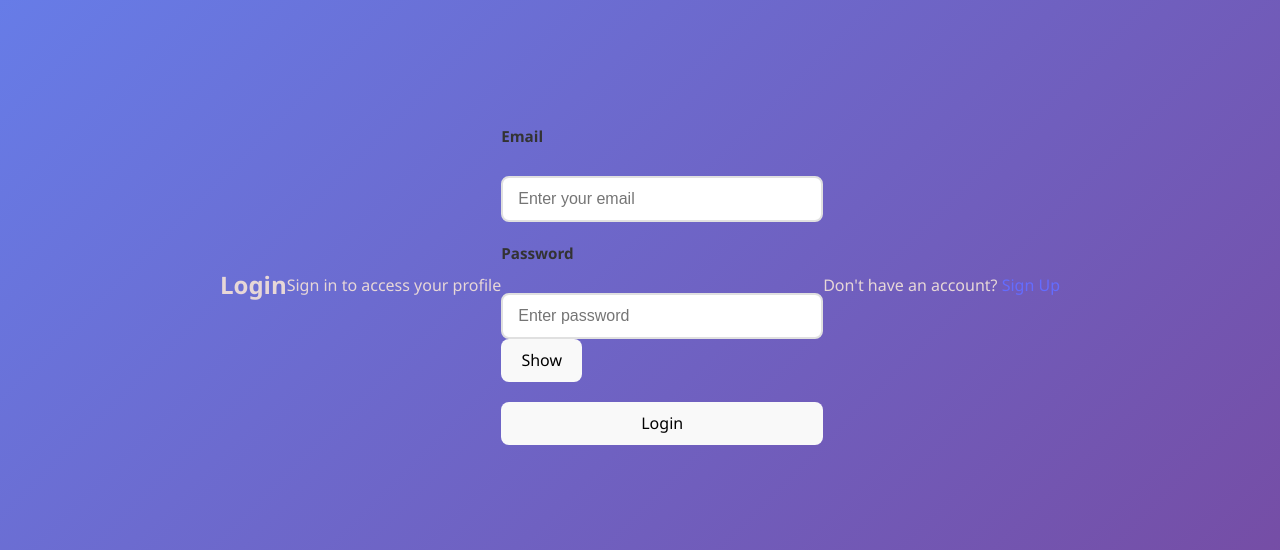
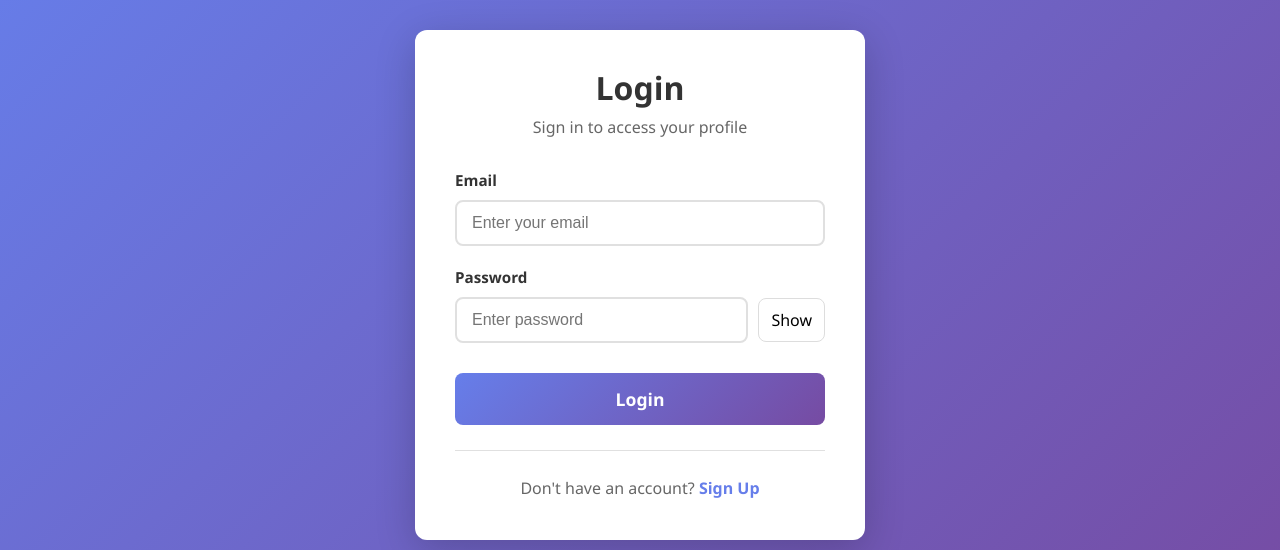
Before and after one commit to theprojectclubco-design/the-project-club, a React (Vite) app in the folder frontend/: page /login in a window 1280 px wide. Shown: the part 150-700 px from the top of the page. Built offline with nearby package versions, Linux system fonts and the light colour scheme; no server answers.

Commit message:
css reloads

```diff
--- a/frontend/src/pages/Login.jsx
+++ b/frontend/src/pages/Login.jsx
@@ -5,7 +5,8 @@ import './Auth.css';
 
 function Login() {
   const navigate = useNavigate();
-  const { login, resendVerification } = useAuth(); // uses AuthContext
+  const { login, resendVerification } = useAuth();
+
   const [formData, setFormData] = useState({ email: '', password: '' });
 
   const [error, setError] = useState('');
@@ -13,8 +14,6 @@ function Login() {
   const [loading, setLoading] = useState(false);
 
   const [showPassword, setShowPassword] = useState(false);
-
-  // ✅ show resend button only when backend says email not verified
   const [needsVerification, setNeedsVerification] = useState(false);
 
   const handleChange = (e) => {
@@ -58,8 +57,9 @@ function Login() {
     setLoading(true);
     try {
       const res = await resendVerification(formData.email);
+
       if (res.success) {
-        setInfo(res.message || 'Verification email sent. Check your inbox/spam.');
+        setInfo(res.message || 'Verification email sent. Check inbox/spam.');
       } else {
         setError(res.message || 'Failed to send verification email.');
       }
@@ -69,67 +69,74 @@ function Login() {
   };
 
   return (
-    <div className="auth-page">
     <div className="auth-container">
-        <h2 className="auth-title">Login</h2>
-        <p className="auth-subtitle">Sign in to access your profile</p>
+      <div className="auth-box">
+        <div className="auth-header">
+          <h1>Login</h1>
+          <p>Sign in to access your profile</p>
+        </div>
 
         {error && <div className="auth-error">{error}</div>}
         {info && <div className="auth-success">{info}</div>}
 
         <form className="auth-form" onSubmit={handleSubmit}>
-          <label className="auth-label">Email</label>
+          <div className="form-group">
+            <label>Email</label>
             <input
-            className="auth-input"
               type="email"
               name="email"
               value={formData.email}
               onChange={handleChange}
               placeholder="Enter your email"
               required
+              disabled={loading}
             />
+          </div>
 
-          <label className="auth-label">Password</label>
-          <div className="auth-password-field">
+          <div className="form-group">
+            <label>Password</label>
+            <div className="password-row">
               <input
-              className="auth-input"
                 type={showPassword ? 'text' : 'password'}
                 name="password"
                 value={formData.password}
                 onChange={handleChange}
                 placeholder="Enter password"
                 required
+                disabled={loading}
               />
               <button
                 type="button"
-              className="show-hide-btn"
+                className="toggle-btn"
                 onClick={() => setShowPassword((s) => !s)}
                 disabled={loading}
               >
                 {showPassword ? 'Hide' : 'Show'}
               </button>
             </div>
+          </div>
 
-          <button className="auth-button" type="submit" disabled={loading}>
+          <button className="auth-btn" type="submit" disabled={loading}>
             {loading ? 'Signing in...' : 'Login'}
           </button>
-        </form>
 
-        {/* ✅ Show resend only when needed */}
           {needsVerification && (
             <button
-            className="auth-button secondary"
+              type="button"
+              className="auth-btn secondary"
               onClick={handleResend}
               disabled={loading}
-            style={{ marginTop: 10 }}
             >
               {loading ? 'Sending...' : 'Resend verification email'}
             </button>
           )}
+        </form>
 
-        <p className="auth-switch">
+        <div className="auth-footer">
+          <p>
             Don't have an account? <Link to="/signup">Sign Up</Link>
           </p>
+        </div>
       </div>
     </div>
   );
```
Lines whose indentation alone changed are shown as unchanged.
